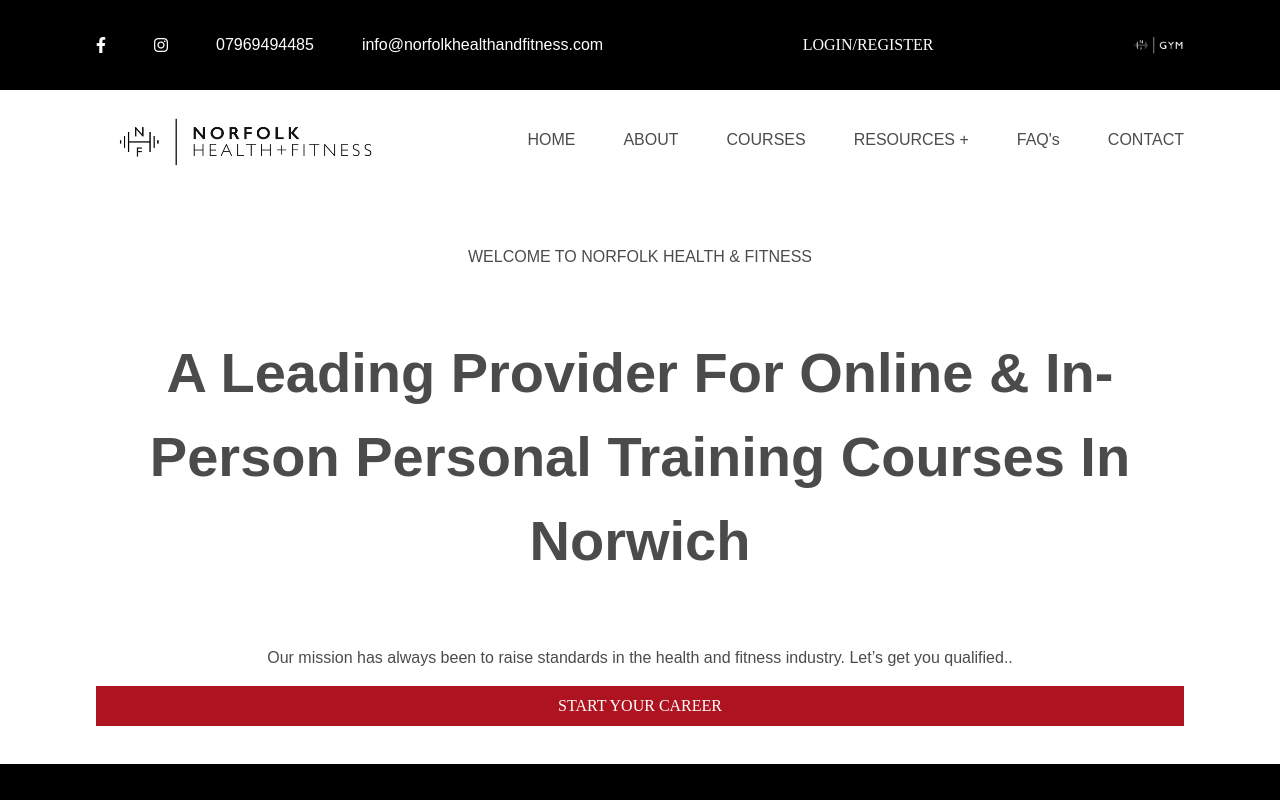
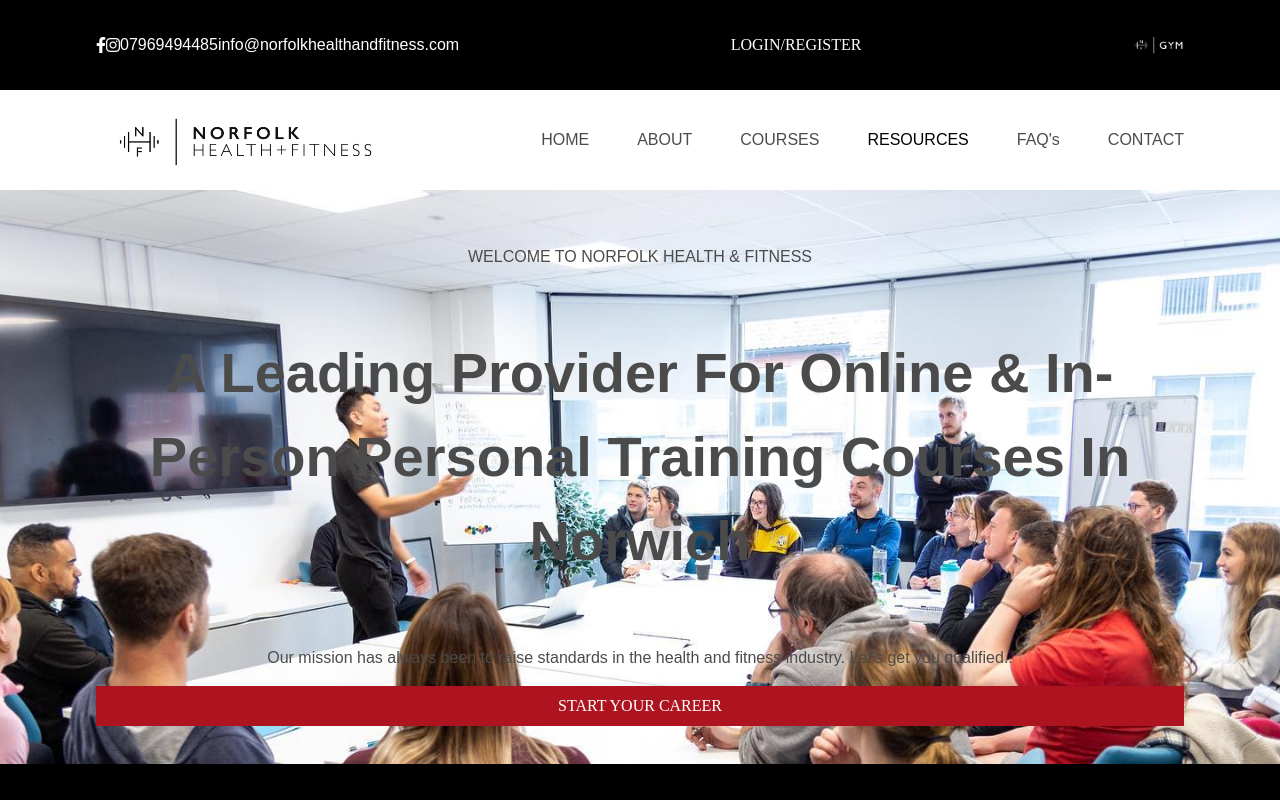
Before and after one commit to norfolkhealthandfitness/Coded, a plain HTML site: page index.html in a window 1280 px wide. Shown: the top 800 px of the page. Drawn offline with Linux system fonts and the light colour scheme.

Commit message:
Push new chnages

```diff
--- a/index.html
+++ b/index.html
@@ -17,7 +17,7 @@
 <header>
 <!--    Start of beggining of header section      -->
 <nav class="top-nav">
-    <div class="navbar containerHeader nav-menu">
+    <div class="navbar containerHeader ">
         <i class="fa-brands fa-facebook-f" style="color: #ffffff;"></i>
         <i class="fa-brands fa-instagram" style="color: #ffffff;"></i>
 
@@ -51,7 +51,14 @@
             </li>
 
             <li class="nav-item">
-                <a href="blog.html" class="nav-link">RESOURCES +</a>
+                <div class="dropdown">
+                    <button class="dropbtn">RESOURCES</button>
+                    <div class="dropdown-content">
+                        <a href="#blog">Blog</a>
+                        <a href="#store">Store</a>
+                        <a href="2023-2024-Prospectus.pdf" target="_blank">Prospectus</a>
+                    </div>
+                </div>
             </li>
 
             <li class="nav-item">
@@ -82,7 +89,7 @@
 <!--         Start of Hero section               -->
 <!-- ============================================ -->
         <main>
-            <section class="hero" >
+            <section class="hero black-overlay" >
                 <div class="container middle-align">
                     <p>WELCOME TO NORFOLK HEALTH & FITNESS</p>
                     <h1>A Leading Provider For Online & In-Person Personal Training Courses In Norwich</h1>
--- a/style.css
+++ b/style.css
@@ -246,7 +246,7 @@
     font: inherit;
     border-radius: 0;
     appearance: none;
-    color: white;
+
 }
 
 /* Dropdown Button */
@@ -282,7 +282,9 @@
   .dropdown:hover .dropdown-content {display: block;}
 
   /* Change the background color of the dropdown button when the dropdown content is shown */
-  .dropdown:hover .dropbtn {background-color: #3e8e41;}
+  .dropdown:hover .dropbtn {
+    background-color: #3e8e41;
+}
 
 /* ---------------------------------------------------------------*/
 /*                     Button section End                    */
@@ -564,6 +566,8 @@
 
 .hero{
    /* background-color: yellow; */
+   background-image: url('Images/backdrop.jpg');
+   background-size: cover;
 }
 
 
@@ -1054,7 +1058,6 @@
 
 .cell{
     background-color: white;
-    border: 1px solid black;
     padding: 1.5rem;
     width: 100%;
 }
```
Also changed, not shown: Images/backdrop.jpg (added), 2 other files.
